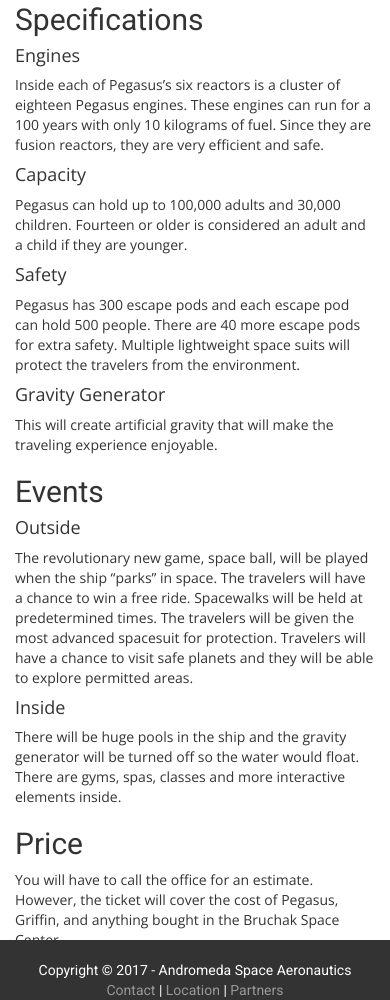
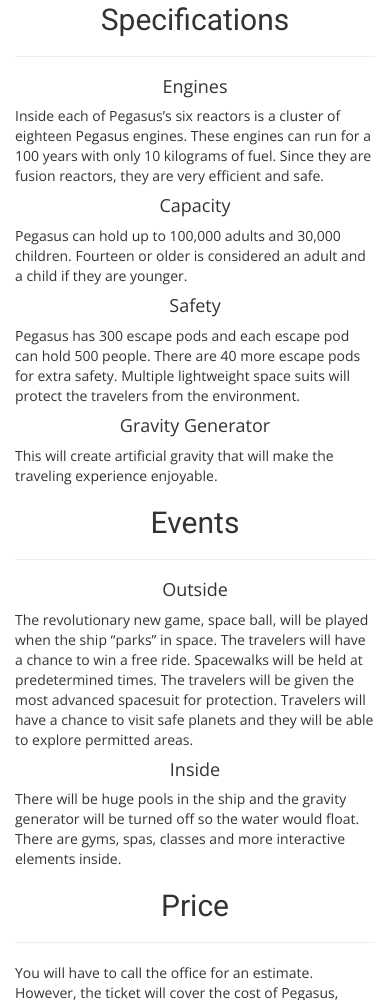
Before and after one commit to cmbdom/andromedaspace, a plain HTML site: page pegasus.html in a window 390 px wide. Shown: the part 1000-2000 px from the top of the page. Drawn offline with nearby package versions, Linux system fonts and the light colour scheme.

Commit message:
mobile aesthetics

```diff
--- a/css/main.css
+++ b/css/main.css
@@ -10,6 +10,11 @@ body {
 }
 h1, h2, h3 {
 	font-family: 'Roboto', sans-serif;
+}
+@media only screen and (max-width: 992px) {
+    .row h2, h3, h4 {
+        text-align: center;
+    }
 }
 nav {
 	font-family: 'Roboto', sans-serif;
@@ -29,7 +34,7 @@ textarea {
 }
 .footer {
 	position: absolute;
-	bottom: 0;
+	bottom: -50px;
 	width: 100%;
 	height: 50px;
 	padding-top: 20px;
--- a/pegasus.html
+++ b/pegasus.html
@@ -51,10 +51,11 @@
     to the ship with the help of the Griffin. This ship is for travelers wanting to explore other planets and celestial bodies.
     <div class="row">
       <div class="col-md-4">
-        <img src="img/pegasus3.png" width="350" style="padding:10px 10px;">
+        <img class="img-responsive center-block" src="img/pegasus3.png" width="350" style="padding:10px 10px;">
       </div>
       <div class="col-md-4">
         <h2>Specifications</h2>
+        <hr>
         <h4>Engines</h4>
         Inside each of Pegasus’s six reactors is a cluster of eighteen Pegasus engines. These engines can run for a 100 years with
         only 10 kilograms of fuel. Since they are fusion reactors, they are very efficient and safe.
@@ -69,6 +70,7 @@
       </div>
       <div class="col-md-4">
         <h2>Events</h2>
+        <hr>
         <h4>Outside</h4>
         The revolutionary new game, space ball, will be played when the ship “parks” in space. The travelers will have a chance to
         win a free ride. Spacewalks will be held at predetermined times. The travelers will be given the most advanced spacesuit
@@ -79,6 +81,7 @@
       </div>
       <div class="col-md-4">
         <h2>Price</h2>
+        <hr>
         You will have to call the office for an estimate. However, the ticket will cover the cost of Pegasus, Griffin, and anything
         bought in the Bruchak Space Center.
       </div>
```
Also changed, not shown: griffin.html (+1 -1 lines).
